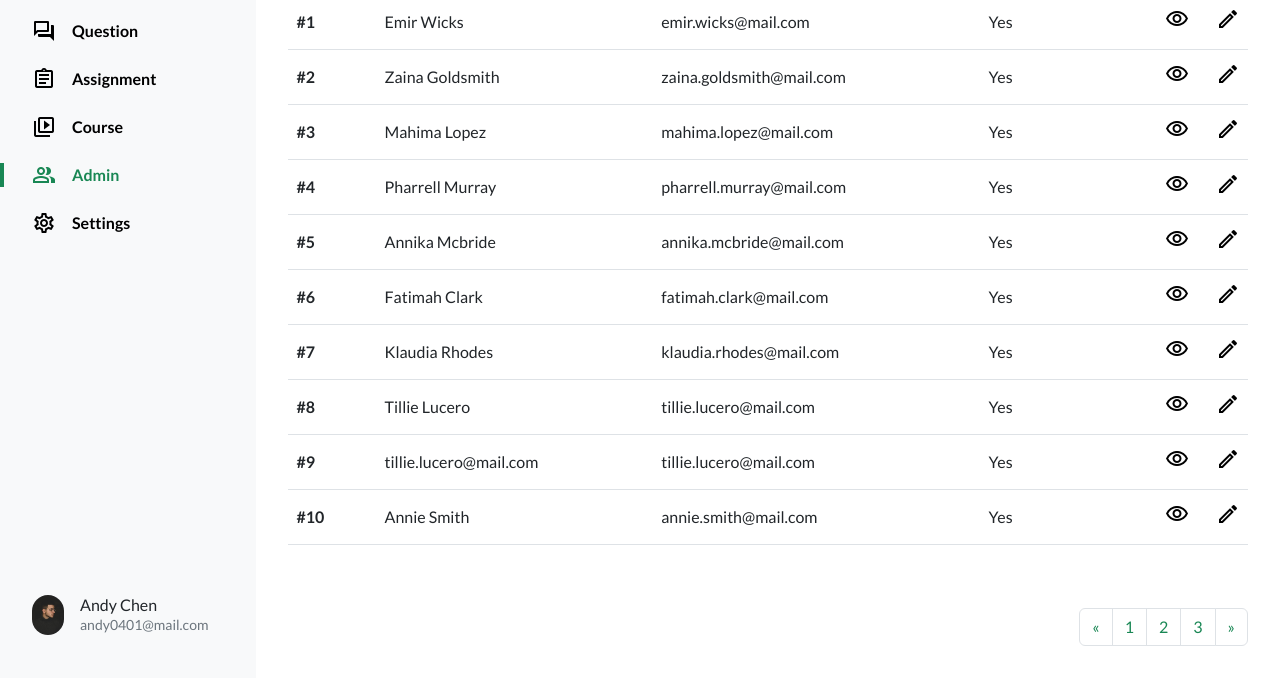
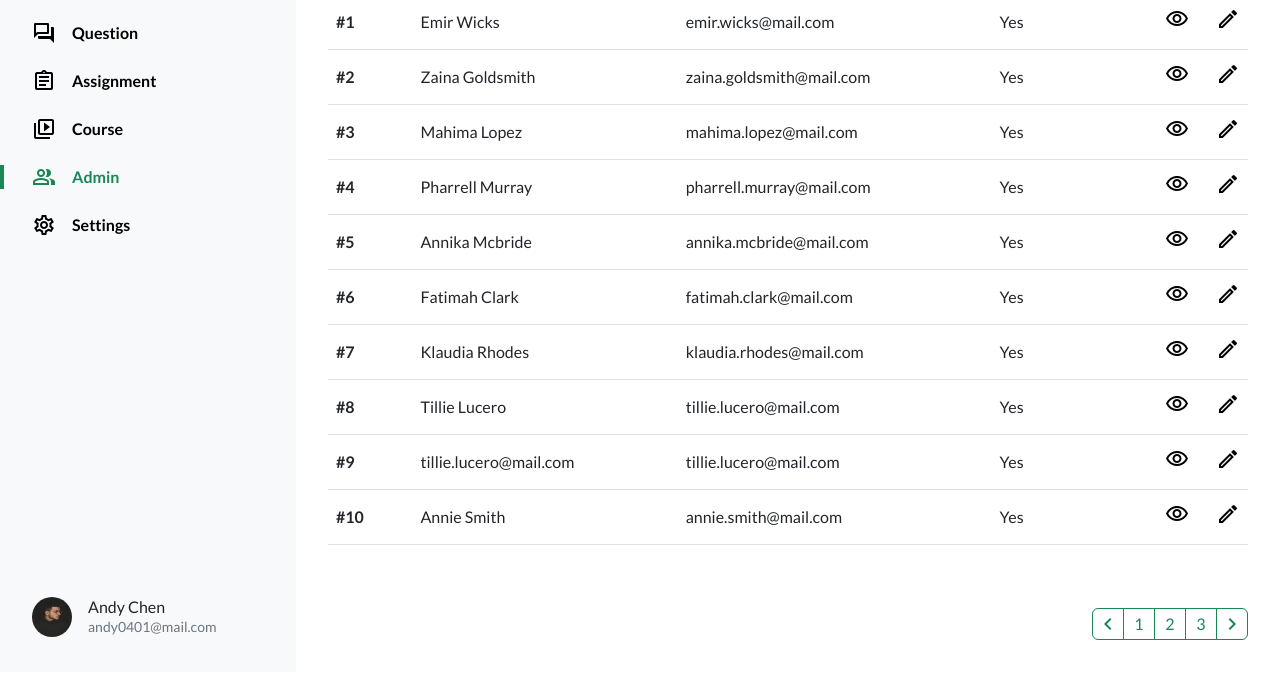
Before and after one commit to ldddl/adminTemplate, a website built with Vite: page pages/index.html in a window 1280 px wide. Shown: the part 131-809 px from the top of the page. Built offline with nearby package versions, Linux system fonts and the light colour scheme; a web font is replaced by a local one.

Commit message:
更新 index.html

```diff
--- a/assets/scss/pages/_index.scss
+++ b/assets/scss/pages/_index.scss
@@ -1,5 +1,5 @@
 .left-menu {
-  // width: 23.125%;
+  width: 296px !important;
   background-color: #F8F9FA;
 }
 .left-menu-Admin{
@@ -14,7 +14,7 @@
   }
 }
 .right-content {
-  width: 100%;
+  width: calc((100% - 296px));
 }
 .admin-header {
   width: 100%;
@@ -30,3 +30,11 @@
     height: 55px;
   }
 }
+.admin{
+  nav a{
+    padding: 0;
+    width: 32px;
+    height: 32px;
+    border: 1px solid #198754;
+  }
+}
--- a/layout/footer.ejs
+++ /dev/null
@@ -1 +0,0 @@
-<footer class="footer">我是 footer</footer>
--- a/layout/header.ejs
+++ /dev/null
@@ -1,4 +0,0 @@
-<h1 class="header">我是 header</h1>
-<a href="index.html">index</a>
-<a href="about.html">about</a>
-<a href="contact.html">contact</a>
--- a/pages/index.html
+++ b/pages/index.html
@@ -30,7 +30,7 @@
   </head>
   <body>
     <div class="admin d-flex">
-      <div class="left-menu py-32 pe-80">
+      <div class="left-menu py-32">
         <img
           class="mb-32 ps-32"
           src="/assets/images/logo-ANSWER.svg"
@@ -230,16 +230,16 @@
           <nav class="ms-auto">
             <ul class="pagination">
               <li class="page-item">
-                <a class="page-link" href="#" aria-label="Previous">
-                  <span aria-hidden="true">&laquo;</span>
+                <a class="page-link d-flex align-items-center justify-content-center" href="#" aria-label="Previous">
+                  <span class="material-icons-outlined fs-24">chevron_left</span>
                 </a>
               </li>
-              <li class="page-item"><a class="page-link" href="#">1</a></li>
-              <li class="page-item"><a class="page-link" href="#">2</a></li>
-              <li class="page-item"><a class="page-link" href="#">3</a></li>
+              <li class="page-item"><a class="page-link d-flex align-items-center justify-content-center" href="#">1</a></li>
+              <li class="page-item"><a class="page-link d-flex align-items-center justify-content-center" href="#">2</a></li>
+              <li class="page-item"><a class="page-link d-flex align-items-center justify-content-center" href="#">3</a></li>
               <li class="page-item">
-                <a class="page-link" href="#" aria-label="Next">
-                  <span aria-hidden="true">&raquo;</span>
+                <a class="page-link d-inline-block d-flex align-items-center justify-content-center" href="#" aria-label="Next">
+                  <span class="material-icons-outlined fs-24">navigate_next</span>
                 </a>
               </li>
             </ul>
```
Also changed, not shown: layout/sidebar.ejs (added).
